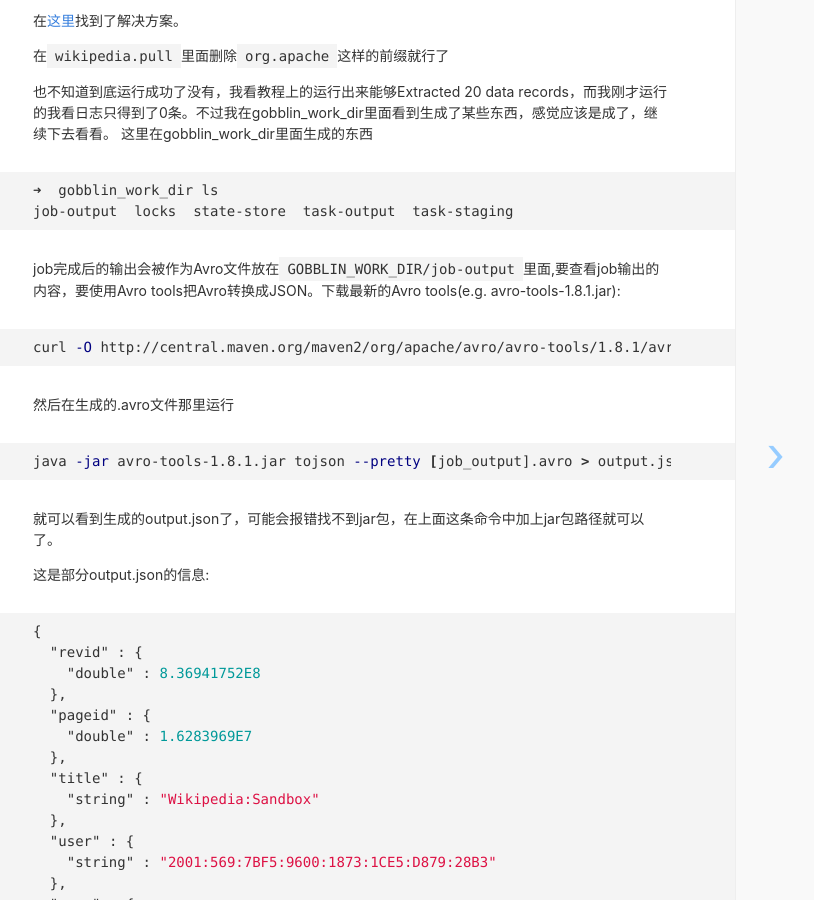
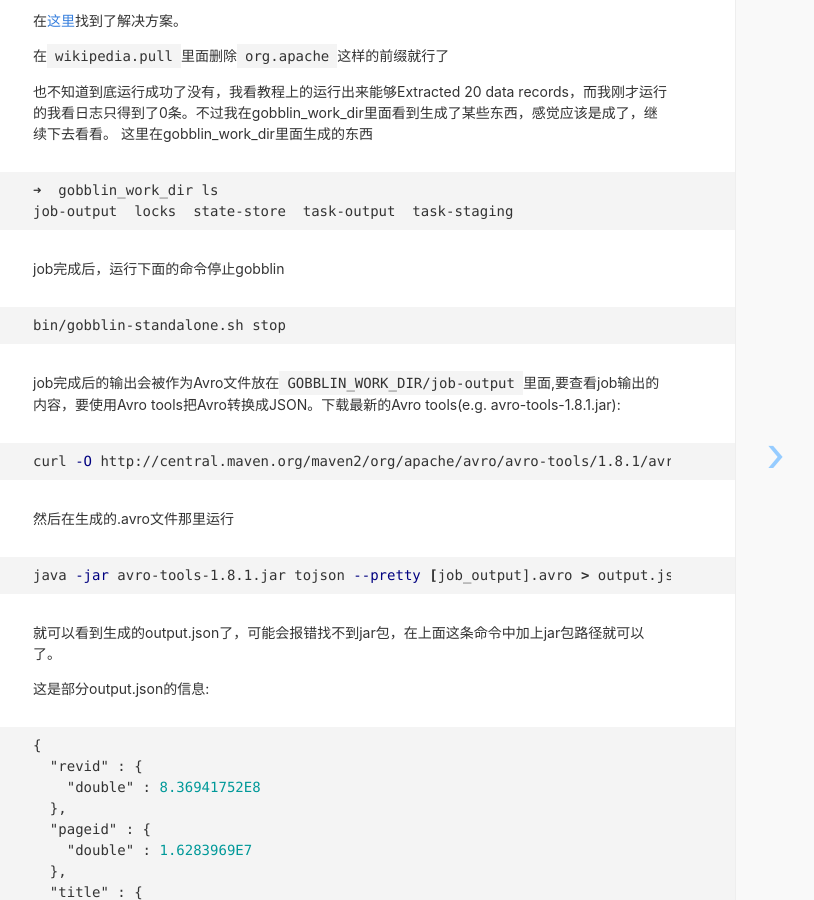
Before and after one commit to HireFy/io, a Jekyll site: the page built from _posts/2018-04-19-gobblin学习记录-1.md, in a window 1280 px wide and 900 px high, scrolled down 4583 px. Shown: the whole window, without its empty margins (288-1102 px from the left). Built offline with Jekyll 4.4.1, drawn with Linux system fonts in a browser that asks for light colours; nearby versions of some CDN libraries.

Commit message:
fix a bug

````diff
--- a/_posts/2018-04-19-gobblin学习记录-1.md
+++ b/_posts/2018-04-19-gobblin学习记录-1.md
@@ -163,6 +163,12 @@ records，而我刚才运行的我看日志只得到了0条。不过我在gobbli
 job-output  locks  state-store  task-output  task-staging
 ```
 
+job完成后，运行下面的命令停止gobblin
+
+```
+bin/gobblin-standalone.sh stop
+```
+
 job完成后的输出会被作为Avro文件放在`GOBBLIN_WORK_DIR/job-output`里面,要查看job输出的内容，要使用Avro
 tools把Avro转换成JSON。下载最新的Avro tools(e.g. avro-tools-1.8.1.jar):
 ```shell
````
